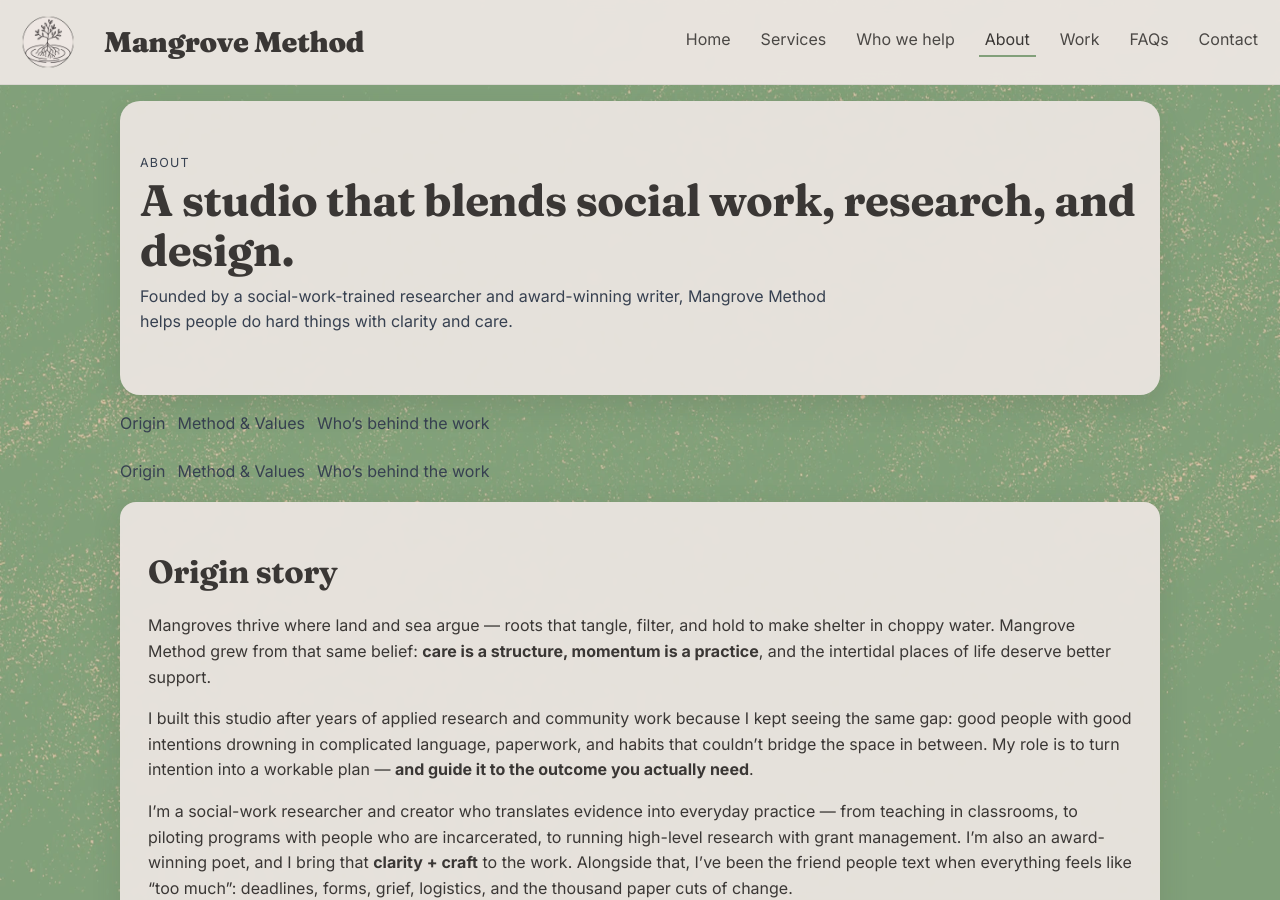
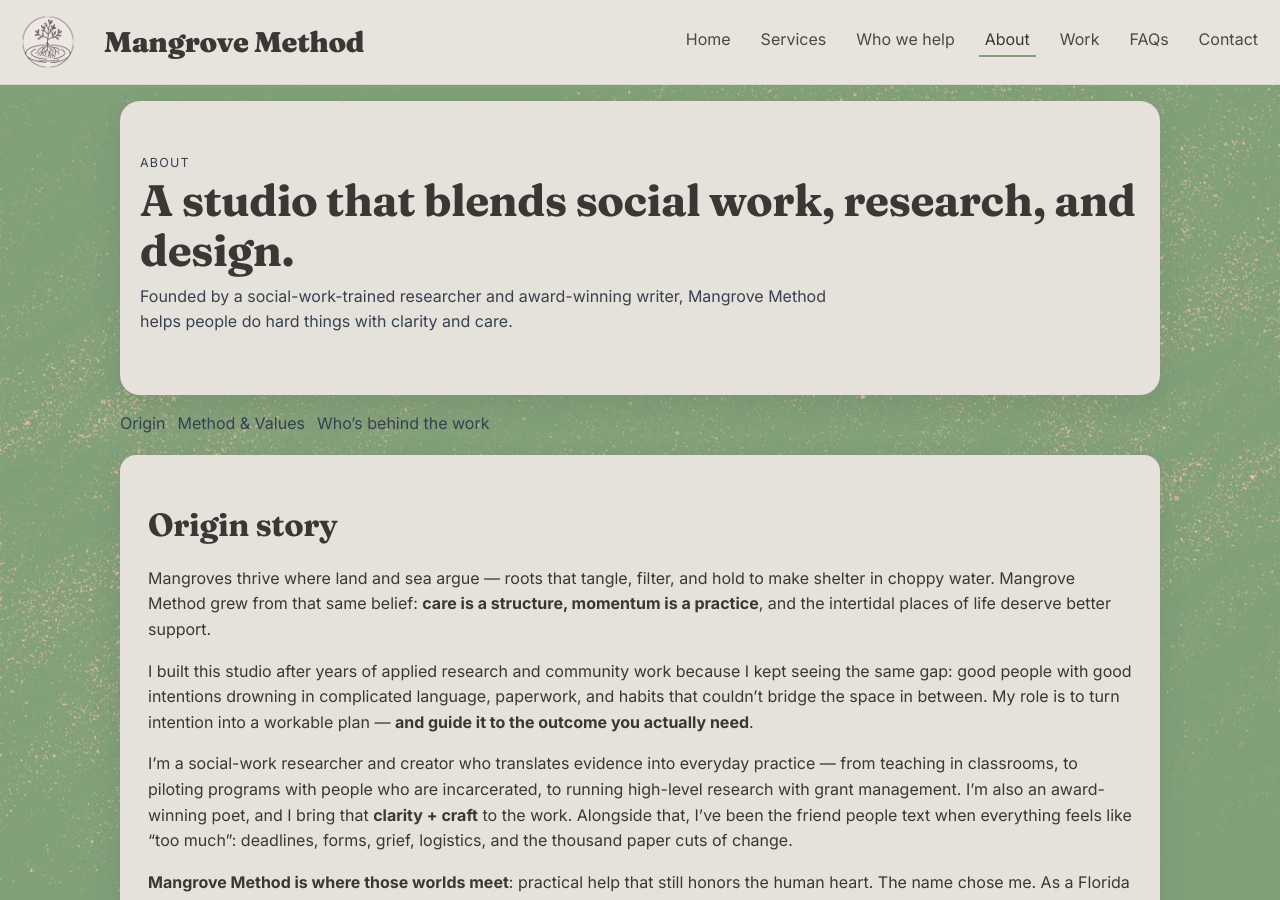
Before and after one commit to elizcurley/github.io, a Jekyll site: the page built from about/index.md, in a window 1280 px wide and 900 px high. Built offline with Jekyll 4.4.1, drawn with Linux system fonts in a browser that asks for light colours.

Commit message:
remove duplicate

```diff
--- a/about/index.md
+++ b/about/index.md
@@ -10,8 +10,6 @@ redirect_from: [/method/, /origin/]
   title="A studio that blends social work, research, and design."
   sub="Founded by a social-work-trained researcher and award-winning writer, Mangrove Method helps people do hard things with clarity and care."
 %}
-
-{% include subnav-about.html %}
 
 {% include subnav-about.html %}
 
```
